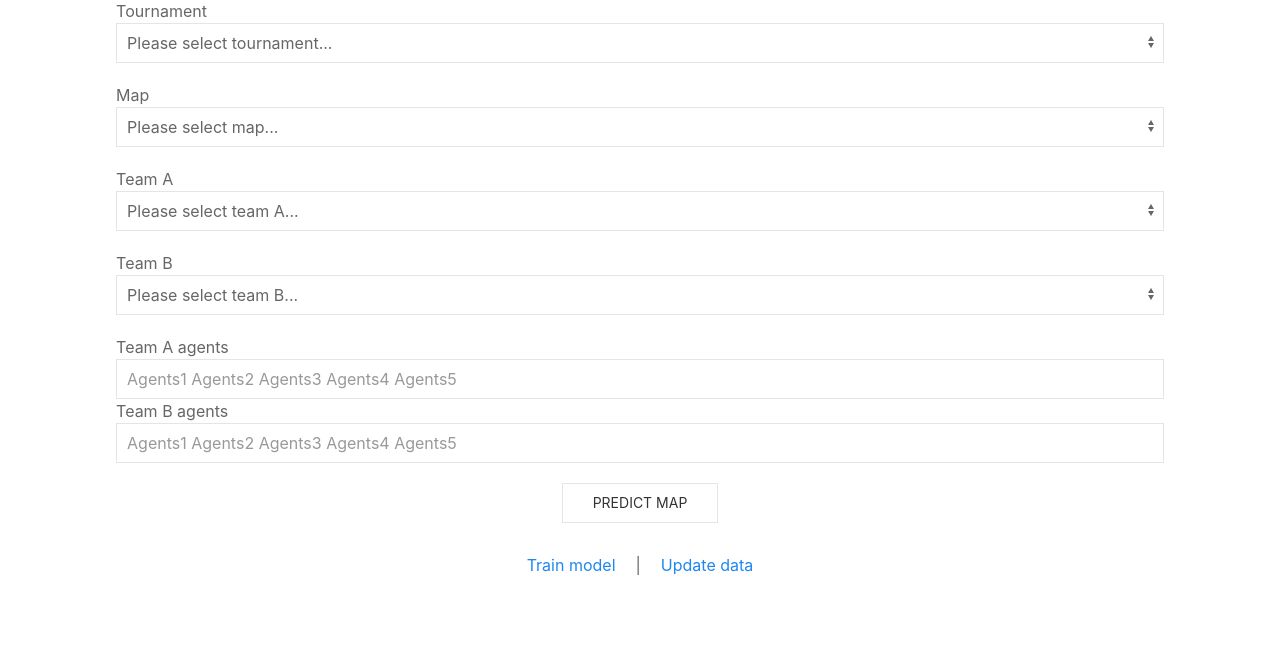
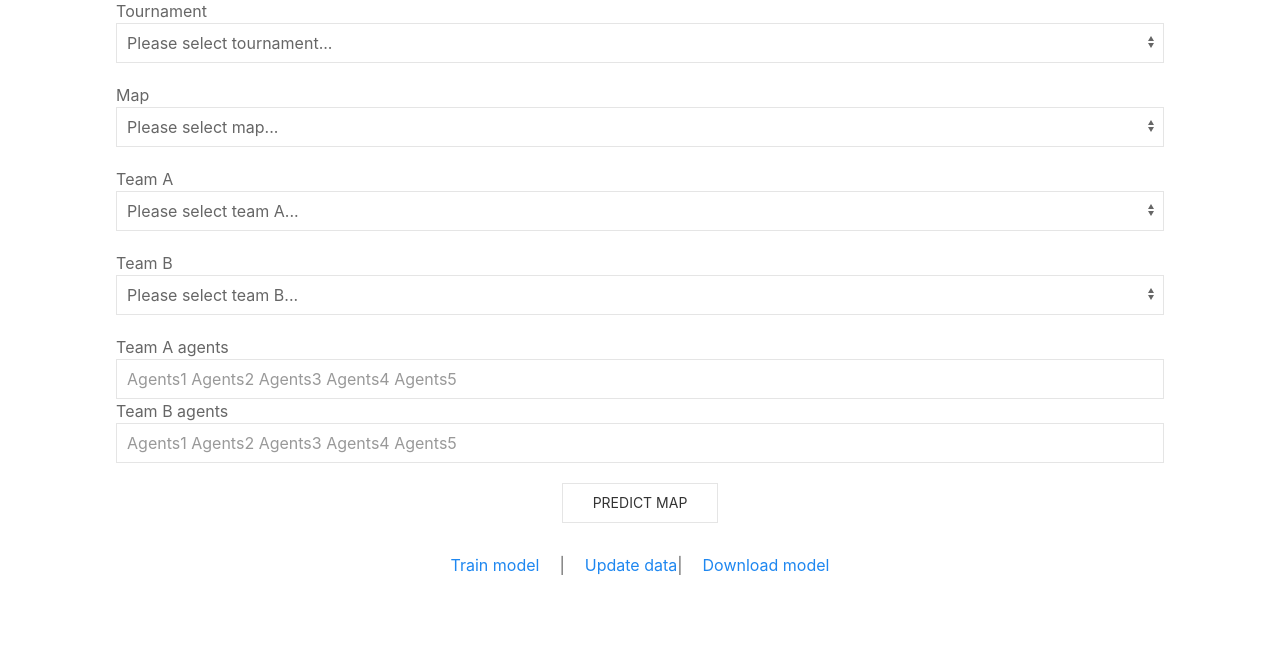
Before and after one commit to ThorkildFregi/VCT-map-predictor, a Flask app: template templates/home.html in a window 1280 px wide. Shown: the part 132-800 px from the top of the page. Run offline with Flask 3, Linux system fonts and the light colour scheme; the template is opened without the code that fills it, so the values that code supplies are empty; some libraries are stand-ins or nearby versions.

Commit message:
Update home.html

```diff
--- a/templates/home.html
+++ b/templates/home.html
@@ -54,7 +54,7 @@
                 <button class="uk-button uk-button-default  uk-margin-top uk-align-center" type="submit">Predict map</button>
             </form>
             <div class="uk-flex uk-flex-center">
-                <a class="uk-margin-right" href="{{url_for('loading_train_model')}}">Train model</a> | <a class="uk-margin-left" href="{{url_for('loading_update_data')}}">Update data</a>
+                <a class="uk-margin-right" href="{{url_for('loading_train_model')}}">Train model</a> | <a class="uk-margin-left" href="{{url_for('loading_update_data')}}">Update data</a> | <a class="uk-margin-left" href="{{url_for('download_model')}}">Download model</a>
             </div>
         </div>
     </div>
```
